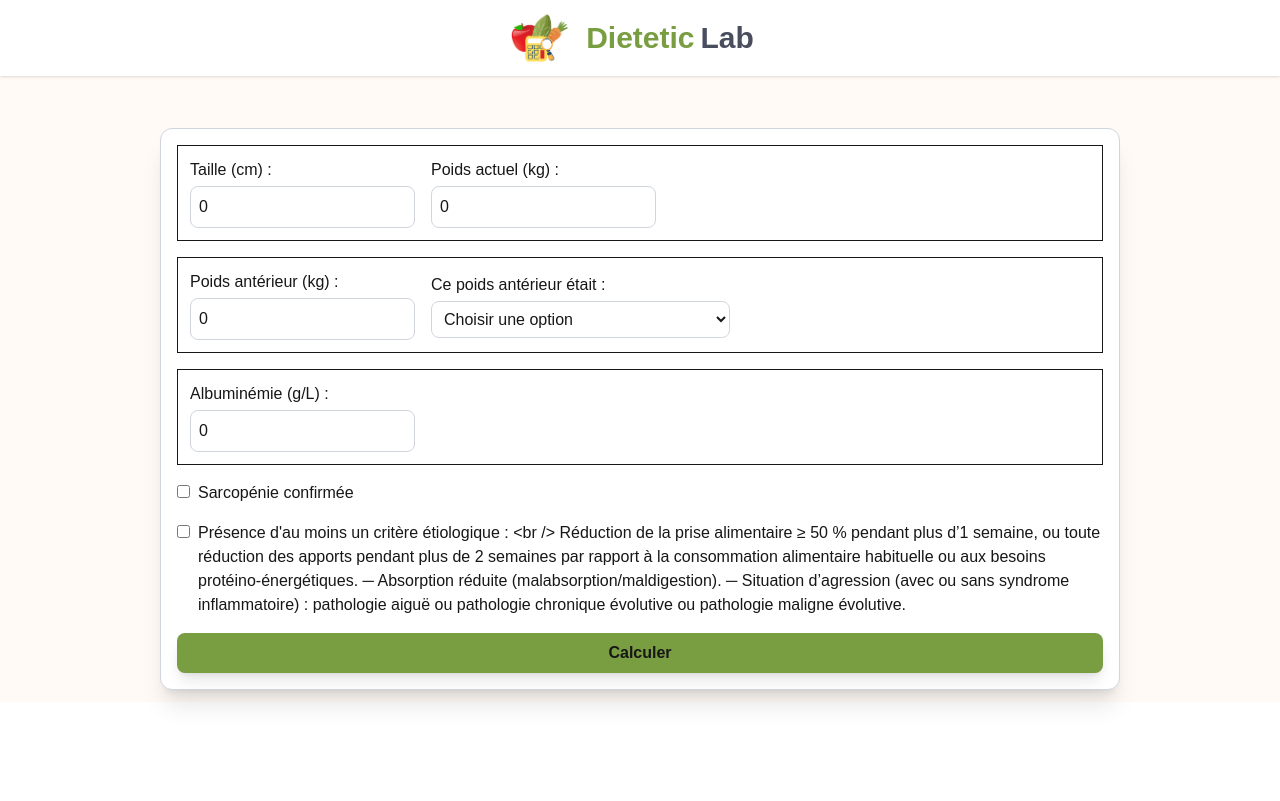
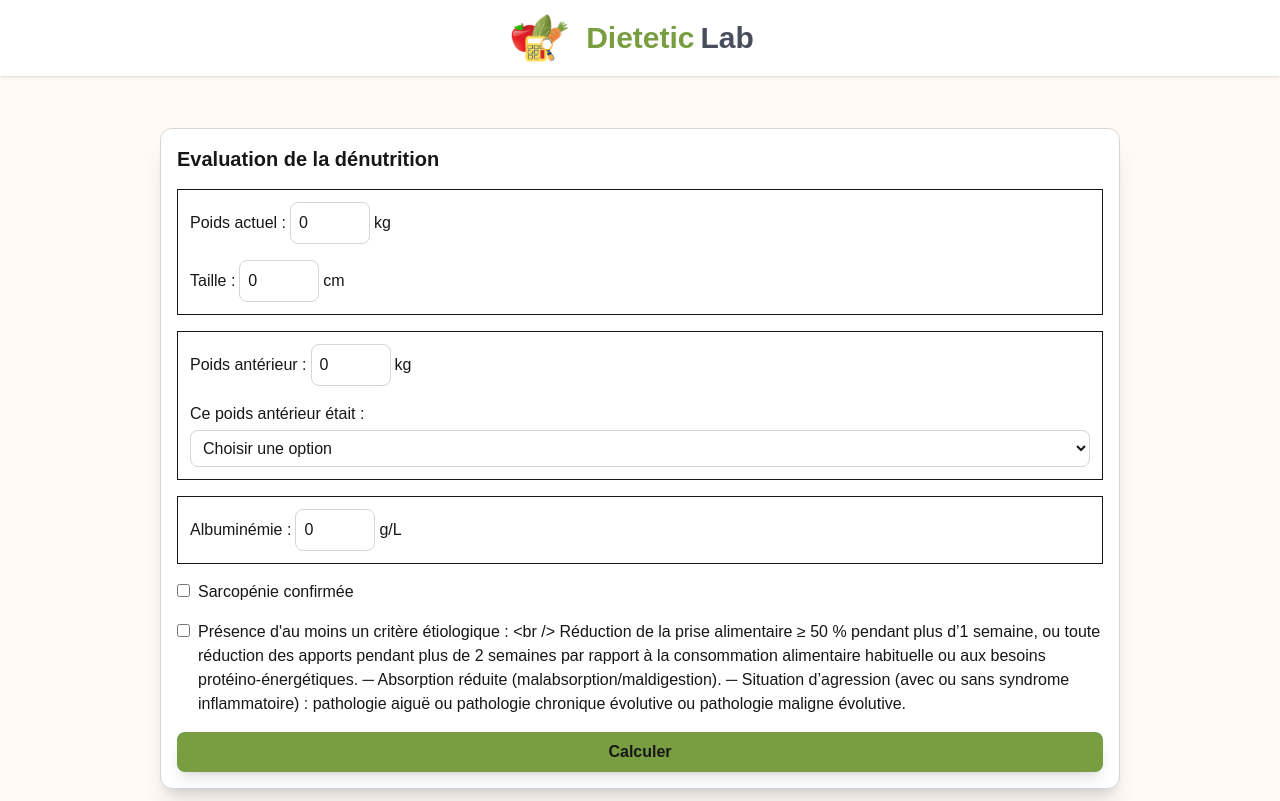
Before and after one commit to Edwige08/dietetic_lab_front, a Next.js app: page /undernutrition in a window 1280 px wide. Built offline with nearby package versions, Linux system fonts and the light colour scheme.

Commit message:
update : component input

```diff
--- a/src/components/IMCForm.tsx
+++ b/src/components/IMCForm.tsx
@@ -72,16 +72,18 @@ export default function IMCForm() {
                     Calcul de l'IMC
                 </h2>
                 <Input
-                    title="Poids (en kg)"
+                    title="Poids : "
                     name="weight"
                     value={weightHeight.weight}
                     onChange={handleChange}
+                        unity="kg"
                 />
                 <Input
-                    title="Taille (en cm)"
+                    title="Taille : "
                     name="height"
                     onChange={handleChange}
                     value={weightHeight.height}
+                        unity="cm"
                 />
 
                 <ButtonGreen
@@ -106,7 +108,7 @@ export default function IMCForm() {
                         ✅ Résultat :
                     </h2>
                     <p>
-                        Pour un poids de <span className="font-bold">{IMCresults.weight} kg</span> et une taille de <span className="font-bold">{IMCresults.height} cm</span>, on obtient un IMC de <span className="font-bold">{IMCresults.imc.toFixed(2)} kg/m²</span>, ce qui correspond à <span className="font-bold">{getIMCCategory(IMCresults.imc)}</span>.
+                        Pour un poids de <span className="font-bold">{IMCresults.weight} kg</span> et une taille de <span className="font-bold">{(IMCresults.height / 100).toFixed(2)} m</span>, on obtient un IMC de <span className="font-bold">{IMCresults.imc.toFixed(2)} kg/m²</span>, ce qui correspond à <span className="font-bold">{getIMCCategory(IMCresults.imc)}</span>.
                     </p>
                 </div>
                 : ""
--- a/src/components/Input.tsx
+++ b/src/components/Input.tsx
@@ -1,8 +1,8 @@
 import { ChangeEventHandler } from "react";
 
-export default function Input(props: { title: string, name: string, placeholder?: string, value: string | number, onChange?: ChangeEventHandler<HTMLInputElement>, disabled?: boolean }) {
+export default function Input(props: { title: string, name: string, placeholder?: string, value: string | number, onChange?: ChangeEventHandler<HTMLInputElement>, disabled?: boolean, unity?: string }) {
     return (
-        <div className="flex flex-col gap-1">
+        <div className="flex flex-row gap-1 items-center">
             <label htmlFor={props.name} className="">
                 {props.title}
             </label>
@@ -10,12 +10,13 @@ export default function Input(props: { title: string, name: string, placeholder?
                 name={props.name}
                 type="number"
                 placeholder={props.placeholder}
-                className="p-2 border border-gray-300 rounded-lg"
+                className="p-2 border border-gray-300 rounded-lg w-20"
                 value={props.value}
                 onChange={props.onChange}
                 required
                 disabled={props.disabled}
             />
+            <p>{props.unity}</p>
         </div>
     )
 }
--- a/src/components/UndernutritionSenior.tsx
+++ b/src/components/UndernutritionSenior.tsx
@@ -79,26 +79,32 @@ export default function UndernutritionSenior() {
                 className="flex flex-col gap-4 p-4 m-3 w-[90%] md:w-[75%] bg-white border border-gray-300 rounded-xl shadow-xl"
                 onSubmit={handleSubmit}
             >
-                <div className="flex flex-row gap-4 border p-3">
+                <h2 className="text-xl font-bold">
+                    Evaluation de la dénutrition
+                </h2>
+                <div className="flex flex-col gap-4 border p-3">
                     <Input
-                        title="Taille (cm) :"
+                        title="Poids actuel :"
+                        name="weight"
+                        value={parameters.weight}
+                        onChange={handleChange}
+                        unity="kg"
+                    />
+                    <Input
+                        title="Taille :"
                         name="height"
                         value={parameters.height}
                         onChange={handleChange}
-                    />
-                    <Input
-                        title="Poids actuel (kg) :"
-                        name="weight"
-                        value={parameters.weight}
-                        onChange={handleChange}
+                        unity="cm"
                     />
                 </div>
-                <div className="flex flex-row gap-4 border p-3">
+                <div className="flex flex-col gap-4 border p-3">
                     <Input
-                        title="Poids antérieur (kg) : "
+                        title="Poids antérieur : "
                         name="previousWeight"
                         value={parameters.previousWeight}
                         onChange={handleChange}
+                        unity="kg"
                     />
                     <div className="flex flex-col gap-1 justify-center">
                         <label>Ce poids antérieur était :</label>
@@ -112,10 +118,11 @@ export default function UndernutritionSenior() {
                 </div>
                 <div className="flex flex-row gap-4 border p-3">
                     <Input
-                        title="Albuminémie (g/L) : "
+                        title="Albuminémie : "
                         name="albuminemia"
                         value={parameters.albuminemia}
                         onChange={handleChange}
+                        unity="g/L"
                     />
                 </div>
                 <InputCheckbox
```
